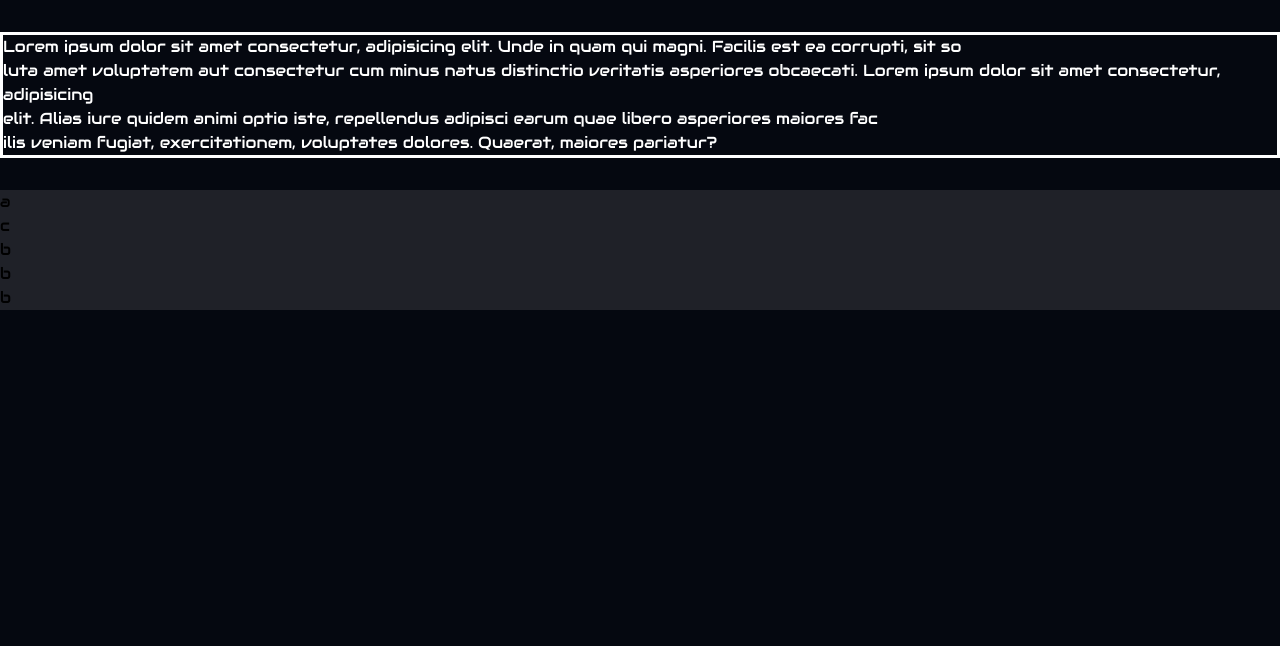
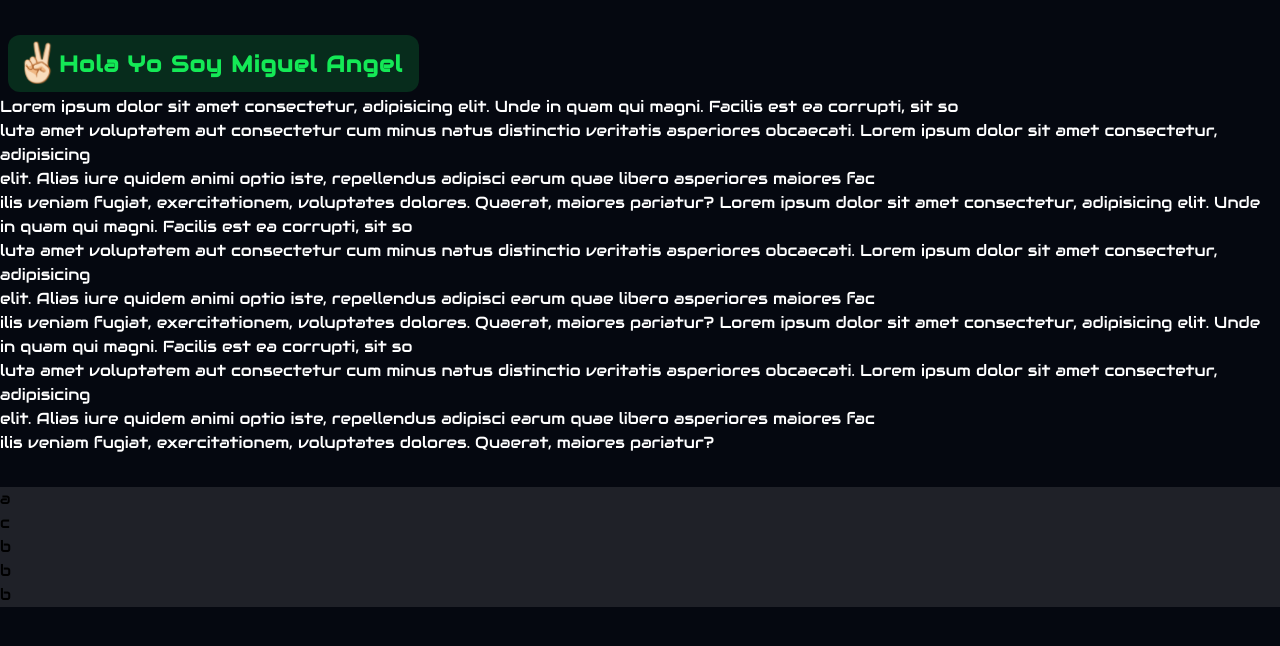
Before and after one commit to MiguelAngelBermudez-dev/portafolios, a PHP site: page / in a window 1280 px wide. Shown: the part 80-726 px from the top of the page. Run offline with PHP 8.4, Linux system fonts and the light colour scheme; some libraries are stand-ins or nearby versions; some web fonts are replaced.

Commit message:
añádido caja de presentacion con animacion

```diff
--- a/css/style.css
+++ b/css/style.css
@@ -39,7 +39,7 @@ header {
 main {
     grid-area:main;
    margin: 2em 0px 2em 0px;
-    border: solid 3px rgb(255, 255, 255);
+    /*border: solid 3px rgb(255, 255, 255);*/
 }
 footer {
     grid-area: footer;
@@ -165,7 +165,46 @@ svg {
 .img-animation {
     display: hidden;
 }
-
+.caja{
+    align-items: center;
+    display: flex;
+    font-size: .75rem;
+    padding: .2rem .5rem;
+}
+.caja p{
+    background: rgba(20, 233, 88, .157);
+    border-radius: 12px;
+    color: #14e956;
+    font-size: 1.4rem;
+    font-weight: 900;
+    letter-spacing: .05em;
+    margin: 0;
+    padding: .5rem 1rem;
+    text-transform: capitalize;
+}
+.caja span{
+    display: inline-block;
+    font-size: 1.7rem;
+    animation:  2s ease-in-out 0s infinite normal none running wobble ;
+    animation-direction: alternate;
+}
+@keyframes wobble {
+    0%{
+        transform: translateY(0, 0, 0px);
+    }
+ 25%{
+   transform:translate3d(-13.4421%, 0px, 0px) rotate(-2.73293deg) scale(1.29555);
+  }
+  50%{
+    transform: translate3d(13.4421%, 0px, 0px) rotate(2.73deg) scale(1.35);
+  }
+  75%{
+    transform:translate3d(-13.4421%, 0px, 0px) rotate(-2.73293deg) scale(1.4);
+  }
+  100%{
+    transform: translate3d(13.4421%, 0px, 0px) rotate(2.73deg) scale(1.45);
+  }
+}
 @media(width >= 300px) and (width <= 768px) {
     #welcome {
         font-size: 45px;
--- a/index.php
+++ b/index.php
@@ -56,6 +56,11 @@
 
     </section>
     <section id="cuerpo" class="text-white">
+        <div class="caja ">
+            <p> <span>✌🏻</span>Hola Yo soy Miguel Angel</p>
+        </div>
+        Lorem ipsum dolor sit amet consectetur, adipisicing elit. Unde in quam qui magni. Facilis est ea corrupti, sit so<br />luta amet voluptatem aut consectetur cum minus natus distinctio veritatis asperiores obcaecati. Lorem ipsum dolor sit amet consectetur, adipisicing <br />elit. Alias iure quidem animi optio iste, repellendus adipisci earum quae libero asperiores maiores fac<br />ilis veniam fugiat, exercitationem, voluptates dolores. Quaerat, maiores pariatur?
+        Lorem ipsum dolor sit amet consectetur, adipisicing elit. Unde in quam qui magni. Facilis est ea corrupti, sit so<br />luta amet voluptatem aut consectetur cum minus natus distinctio veritatis asperiores obcaecati. Lorem ipsum dolor sit amet consectetur, adipisicing <br />elit. Alias iure quidem animi optio iste, repellendus adipisci earum quae libero asperiores maiores fac<br />ilis veniam fugiat, exercitationem, voluptates dolores. Quaerat, maiores pariatur?
         Lorem ipsum dolor sit amet consectetur, adipisicing elit. Unde in quam qui magni. Facilis est ea corrupti, sit so<br />luta amet voluptatem aut consectetur cum minus natus distinctio veritatis asperiores obcaecati. Lorem ipsum dolor sit amet consectetur, adipisicing <br />elit. Alias iure quidem animi optio iste, repellendus adipisci earum quae libero asperiores maiores fac<br />ilis veniam fugiat, exercitationem, voluptates dolores. Quaerat, maiores pariatur?
     </section>
 </main>
```
